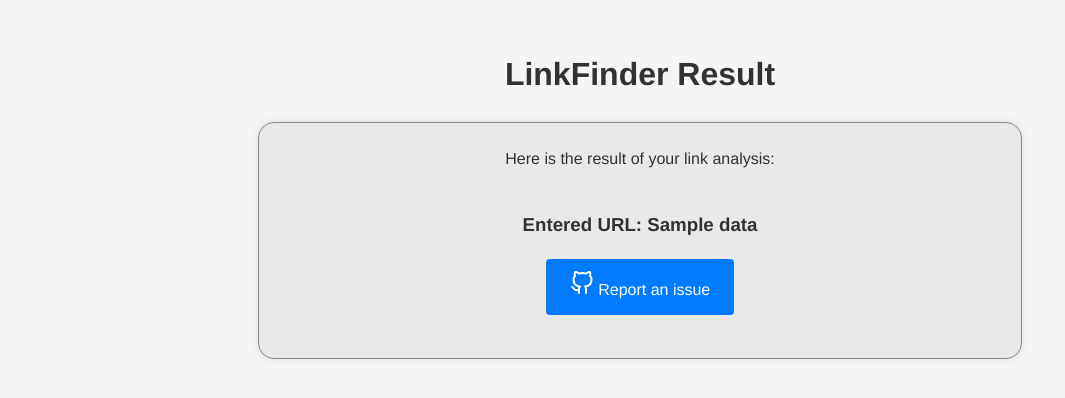
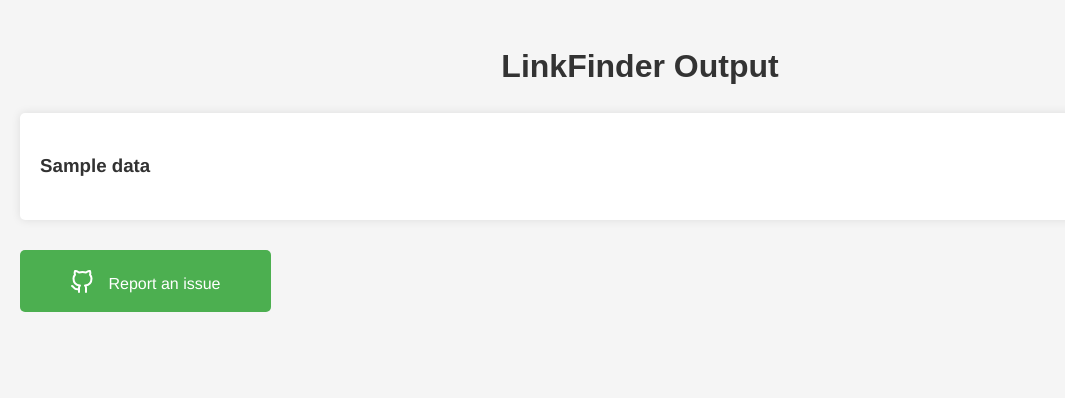
Before and after one commit to Raunaksplanet/LinkFinder-Web-Version, a Flask app: template templates/output.html in a window 1280 px wide. Shown: the top 398 px of the page, without its empty margins (0-1065 px from the left). Run offline with Flask 3, Linux system fonts and the light colour scheme; the template is opened without the code that fills it: most values are stand-ins (such as "Sample title", 1, 10 or a date in 2020).

Commit message:
Update output.html

```diff
--- a/templates/output.html
+++ b/templates/output.html
@@ -1,24 +1,83 @@
 <!DOCTYPE html>
 <html>
+
 <head>
     <meta charset="UTF-8">
-    <title>LinkFinder Result</title>
-    <link rel="stylesheet" href="{{ url_for('static', filename='style.css') }}">
+    <style>
+        body {
+            font-family: Helvetica, sans-serif;
+            background-color: #f5f5f5;
+            color: #323232;
+            margin: 0;
+            padding: 20px;
+            line-height: 1.6;
+        }
+
+        h1 {
+            font-family: 'Arial', sans-serif;
+            color: #333;
+            text-align: center;
+            margin-bottom: 20px;
+        }
+
+        a {
+            color: #000;
+            text-decoration: none;
+        }
+
+        .text {
+            font-size: 16px;
+            color: #323232;
+            background-color: #fff;
+            padding: 20px;
+            border-radius: 5px;
+            box-shadow: 0 0 10px rgba(0, 0, 0, 0.1);
+            margin-bottom: 20px;
+        }
+
+        .container {
+            background-color: #e9e9e9;
+            padding: 15px;
+            margin: 20px 0;
+            border: 1px solid #8a8a8a;
+            border-radius: 5px;
+            box-shadow: 0 0 10px rgba(0, 0, 0, 0.1);
+        }
+
+        .button {
+            padding: 15px 50px;
+            margin: 10px 0;
+            display: inline-block;
+            background-color: #4CAF50;
+            border: none;
+            border-radius: 5px;
+            color: white;
+            text-align: center;
+            text-decoration: none;
+            font-size: 16px;
+            cursor: pointer;
+            transition: background-color 0.3s ease;
+        }
+
+        .button:hover {
+            background-color: #45a049;
+        }
+
+        .github-icon {
+            position: relative;
+            top: 5px;
+            margin-right: 10px;
+        }
+    </style>
+    <title>LinkFinder Output</title>
 </head>
 
-<body>
-    <h1>LinkFinder Result</h1>
-
-    <div class="container">
-        <div class="description">
-            Here is the result of your link analysis:
+<body contenteditable="true">
+    <h1>LinkFinder Output</h1>
+    <div class="text">
+        <h3>{{ data | safe }}</h3>
     </div>
-
-        <div class="result">
-            <h3>Entered URL: {{ data }}</h3>
-        </div>
-
-        <a class="button-github" href="https://github.com/Raunaksplanet/LinkFinder-Web-Version/issues/new"
+    <a class="button" contenteditable="false" href="https://github.com/m4ll0k/SecretFinder/issues/new"
         rel="nofollow noopener noreferrer" target="_blank">
         <span class="github-icon">
             <svg height="24" viewBox="0 0 24 24" width="24" xmlns="http://www.w3.org/2000/svg">
@@ -29,7 +88,6 @@
         </span>
         Report an issue
     </a>
-    </div>
+</body>
 
-</body>
 </html>
```
Lines whose indentation alone changed are shown as unchanged.
